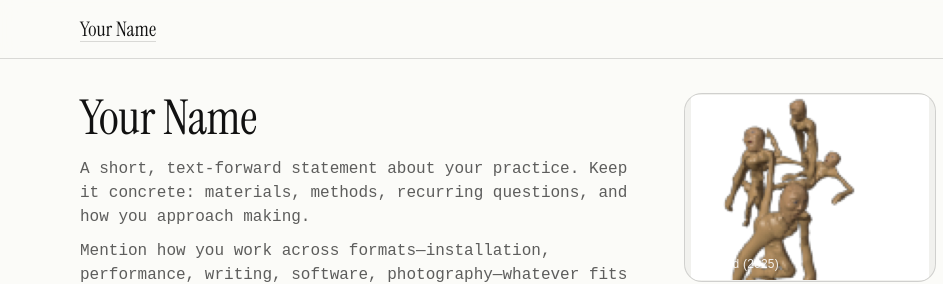
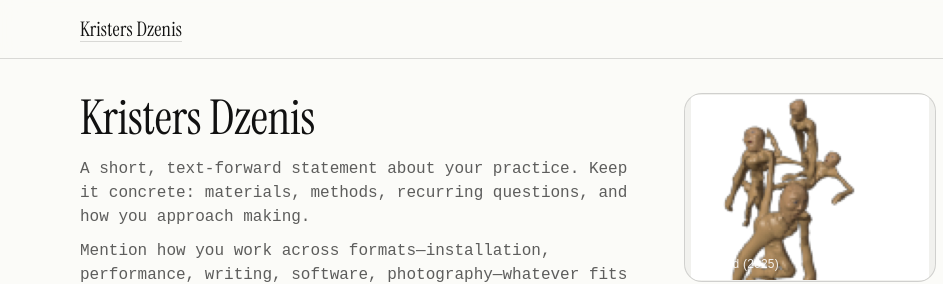
Before and after one commit to bene-gif/bene-gif.github.io, a plain HTML site: page index.html in a window 1280 px wide. Shown: the top 284 px of the page, 0-943 px from the left. Drawn offline with Linux system fonts and the light colour scheme; files whose address does not match are found by name; a web font is replaced by a local one.

Commit message:
git add . git commit -m "Update name to Kristers Dzenis" git push

```diff
--- a/index.html
+++ b/index.html
@@ -4,7 +4,7 @@
   <meta charset="utf-8" />
   <meta name="viewport" content="width=device-width,initial-scale=1" />
   <meta name="description" content="Portfolio website" />
-  <title>Your Name</title>
+  <title>Kristers Dzenis</title>
 
   <link rel="icon" href="assets/favicon.png" />
   <link rel="preconnect" href="https://fonts.googleapis.com">
--- a/script.js
+++ b/script.js
@@ -1,5 +1,5 @@
 const content = {
-  name: "Your Name",
+  name: "Kristers Dzenis",
   location: "Riga / Anywhere",
   discipline: "Interdisciplinary • Installation • Sound • Sculpture",
   email: "hello@example.com",
```
